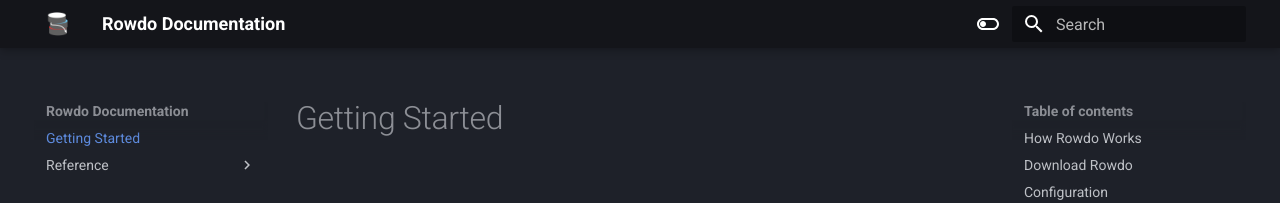
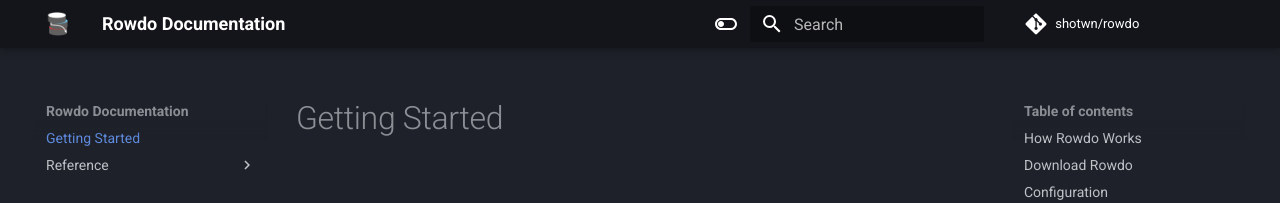
Before and after one commit to shotwn/Rowdo, an MkDocs documentation site: the page built from docs/docs/index.md, in a window 1280 px wide. Shown: the top 203 px of the page. Built offline with MkDocs 1.6.1 and Material for MkDocs 9.7.7, drawn with Linux system fonts in a browser that asks for light colours; comment, search, counter and statistics services are not loaded.

Commit message:
Docs: Fix logo, add repo

```diff
--- a/docs/mkdocs.yml
+++ b/docs/mkdocs.yml
@@ -1,7 +1,10 @@
 site_name: Rowdo Documentation
+repo_url: https://github.com/shotwn/Rowdo
+repo_name: shotwn/rowdo
 theme:
   name: material
-  logo: assets/Logo.png
+  logo: assets/logo.png
+  favicon: assets/logo.png
   palette:
     - scheme: slate
       primary: black
```
